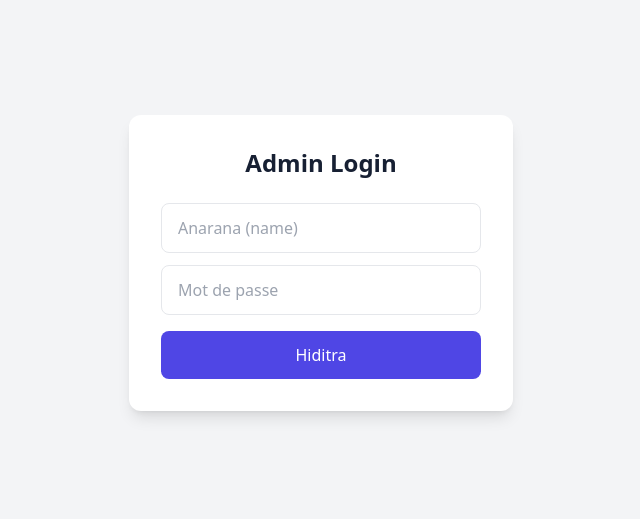
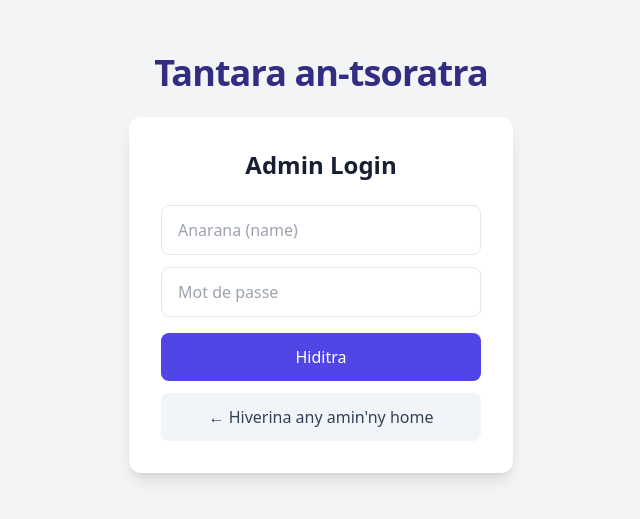
Before and after one commit to HeritianaNoe/tantaranextjs, a Next.js app: page /admin in a window 1280 px wide. Shown: the part 137-656 px from the top of the page, without its empty margins (319-959 px from the left). Built offline with nearby package versions, Linux system fonts and the light colour scheme.

Commit message:
2610 update admin

```diff
--- a/src/app/admin/page.tsx
+++ b/src/app/admin/page.tsx
@@ -2,6 +2,7 @@
 
 import { useState } from "react";
 import { useRouter } from "next/navigation";
+import Link from "next/link";
 
 export default function AdminLogin() {
   const [name, setName] = useState("");
@@ -31,12 +32,15 @@ export default function AdminLogin() {
   };
 
   return (
-    <main className="min-h-screen flex items-center justify-center bg-gray-100">
+    <main className="min-h-screen flex flex-col items-center justify-center gap-6 bg-gray-100 px-4">
+      <h1 className="text-3xl font-extrabold tracking-tight text-indigo-900 sm:text-4xl">
+        Tantara an-tsoratra
+      </h1>
       <form
         onSubmit={handleSubmit}
         className="bg-white p-8 rounded-xl shadow-lg w-full max-w-sm"
       >
-        <h1 className="text-2xl font-bold text-center mb-6">Admin Login</h1>
+        <h2 className="text-2xl font-bold text-center mb-6">Admin Login</h2>
         {error && (
           <p className="text-red-500 text-sm mb-4 text-center">{error}</p>
         )}
@@ -65,6 +69,12 @@ export default function AdminLogin() {
         >
           {loading ? "Miandry..." : "Hiditra"}
         </button>
+        <Link
+          href="/"
+          className="mt-3 block w-full py-3 text-center bg-slate-100 text-slate-700 rounded-lg hover:bg-slate-200"
+        >
+          ← Hiverina any amin&apos;ny home
+        </Link>
       </form>
     </main>
   );
```
